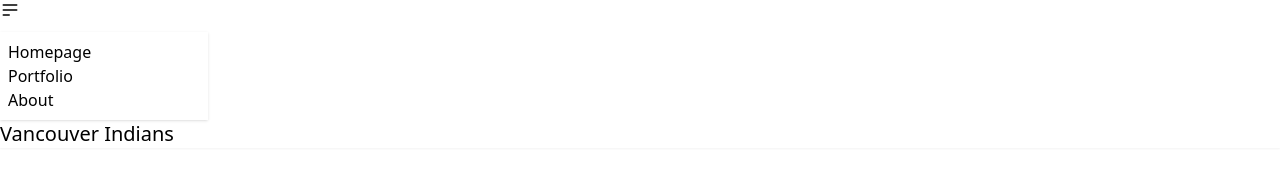
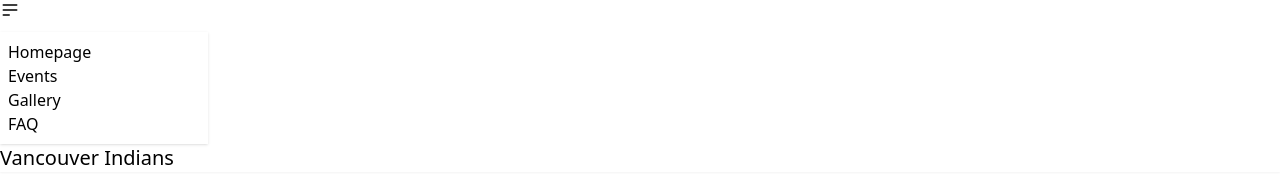
Before and after one commit to prateek-balani/vancouver-indians, a React (Vite) app in the folder van-indians/: page / in a window 1280 px wide. Shown: the top 186 px of the page. Built offline with nearby package versions, Linux system fonts and the light colour scheme.

Commit message:
fixed navbar links

```diff
--- a/van-indians/src/components/navbar.jsx
+++ b/van-indians/src/components/navbar.jsx
@@ -1,4 +1,5 @@
 import React from 'react';
+import { Link } from 'react-router-dom';
 
 
 const Navbar = () => {
@@ -15,9 +16,11 @@ return (
       <ul
         tabIndex={0}
         className="menu menu-sm dropdown-content bg-white rounded-box z-1 mt-3 w-52 p-2 shadow">
-        <li><a>Homepage</a></li>
-        <li><a>Portfolio</a></li>
-        <li><a>About</a></li>
+        <li><Link to='/'>Homepage</Link></li>
+        <li><Link to='/events'>Events</Link></li>
+        <li><Link to='/gallery'>Gallery</Link></li>
+        <li><Link to='/faq'>FAQ</Link></li>
+
       </ul>
     </div>
   </div>
```
